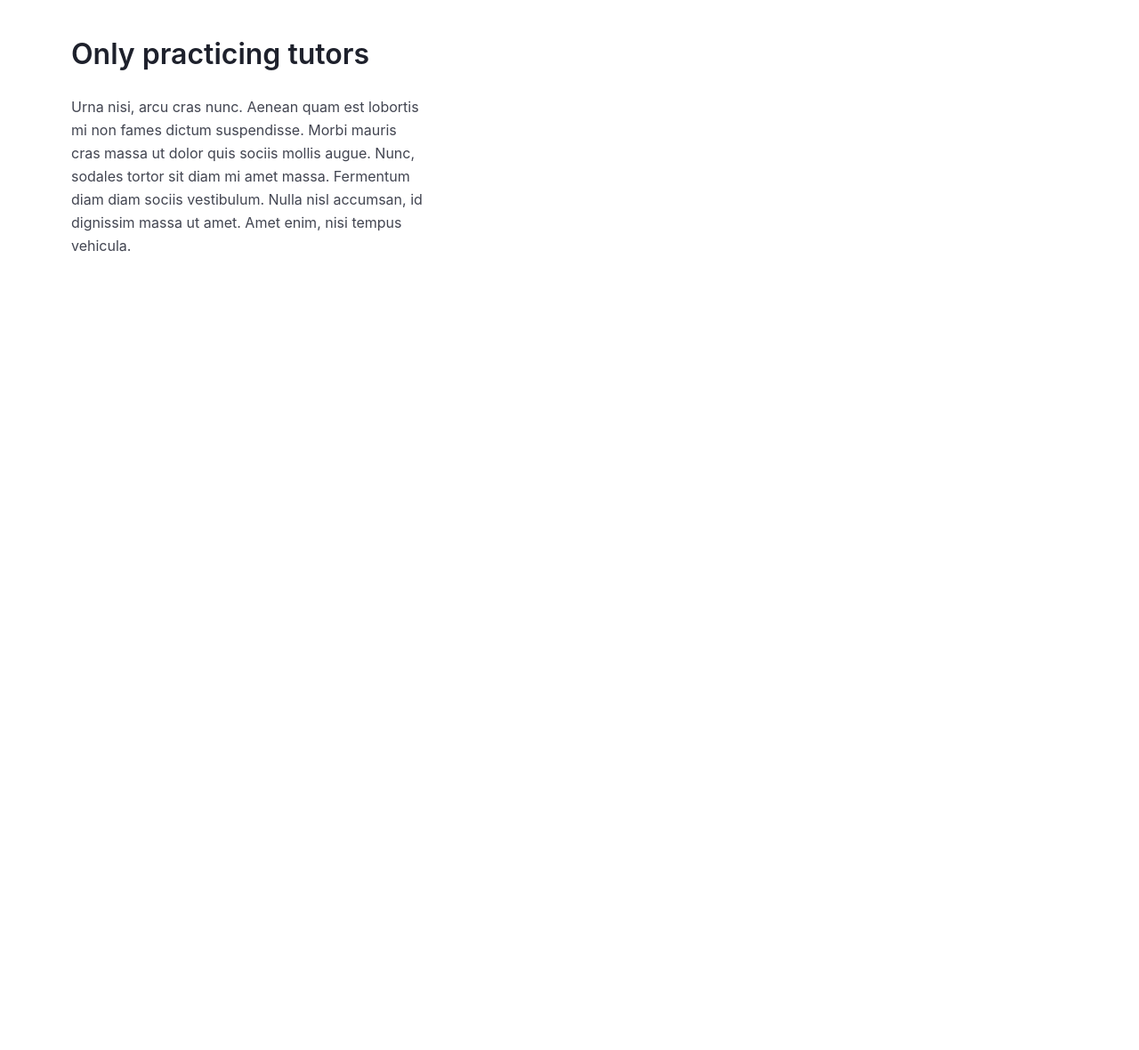
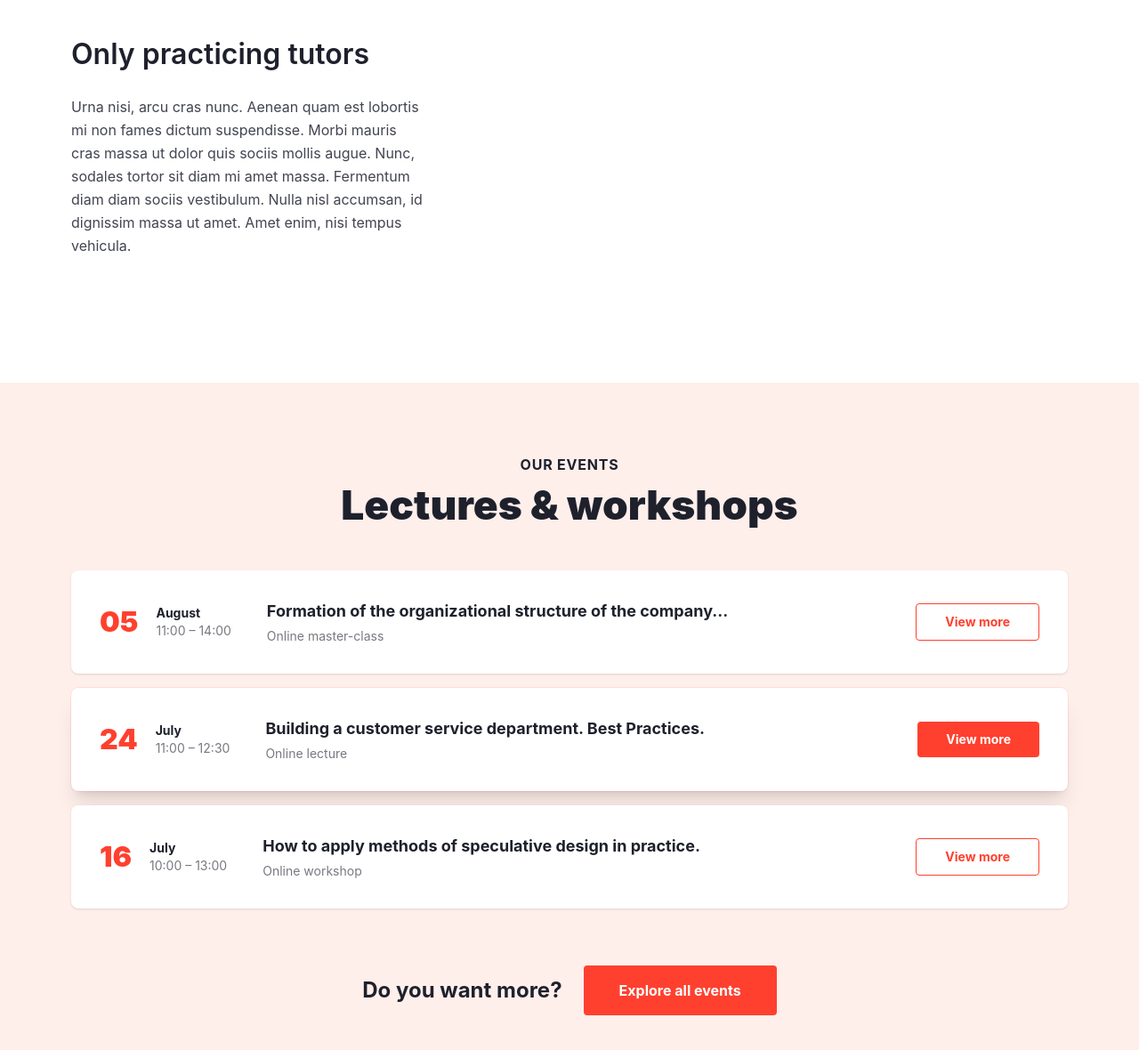
Before and after one commit to sino-Git379/GroupWork_HW, a website: page index.html in a window 1280 px wide. Shown: the part 1899-3079 px from the top of the page at 89% size. Before the commit the page ends 2329 px from the top, so only its background shows below. Drawn offline with nearby package versions, Linux system fonts and the light colour scheme; files that its build step writes are made by us from their sources.

Commit message:
section4 in page Sino

```diff
--- a/index.html
+++ b/index.html
@@ -213,6 +213,84 @@
 
         </div>
     </section>
+    <section class="w-full max-w-[1440px] mx-auto px-4 md:px-20 py-20 font-sans text-[#1e212c] bg-[#ffefeb]">
+
+        <p class="text-center text-base font-bold uppercase tracking-wider mb-2">Our events</p>
+        <h1 class="text-center text-4xl md:text-[46px] font-black mb-12">Lectures & workshops</h1>
+
+        <div class="flex flex-col gap-4 mb-16">
+
+            <div
+                class="bg-white rounded-lg p-6 md:p-8 flex items-center justify-between shadow-sm hover:shadow-md transition-shadow">
+                <div class="flex items-center gap-5 shrink-0">
+                    <span class="text-[28px] md:text-[32px] font-black text-[#ff402e]">05</span>
+                    <div class="text-sm">
+                        <p class="font-bold">August</p>
+                        <p class="opacity-60">11:00 – 14:00</p>
+                    </div>
+                </div>
+
+                <div class="hidden md:block flex-1 px-10">
+                    <h3 class="font-bold text-lg mb-1">Formation of the organizational structure of the company...</h3>
+                    <p class="text-sm opacity-60">Online master-class</p>
+                </div>
+
+                <button
+                    class="border border-[#ff402e] text-[#ff402e] px-6 md:px-8 py-2.5 rounded font-bold text-sm shrink-0 hover:bg-[#ff402e] hover:text-white transition-colors">
+                    View more
+                </button>
+            </div>
+
+            <div
+                class="bg-white rounded-lg p-6 md:p-8 flex items-center justify-between shadow-xl ring-1 ring-[#ff402e]/10">
+                <div class="flex items-center gap-5 shrink-0">
+                    <span class="text-[28px] md:text-[32px] font-black text-[#ff402e]">24</span>
+                    <div class="text-sm">
+                        <p class="font-bold">July</p>
+                        <p class="opacity-60">11:00 – 12:30</p>
+                    </div>
+                </div>
+
+                <div class="hidden md:block flex-1 px-10">
+                    <h3 class="font-bold text-lg mb-1">Building a customer service department. Best Practices.</h3>
+                    <p class="text-sm opacity-60">Online lecture</p>
+                </div>
+
+                <button class="bg-[#ff402e] text-white px-6 md:px-8 py-2.5 rounded font-bold text-sm shrink-0">
+                    View more
+                </button>
+            </div>
+
+            <div class="bg-white rounded-lg p-6 md:p-8 flex items-center justify-between shadow-sm">
+                <div class="flex items-center gap-5 shrink-0">
+                    <span class="text-[28px] md:text-[32px] font-black text-[#ff402e]">16</span>
+                    <div class="text-sm">
+                        <p class="font-bold">July</p>
+                        <p class="opacity-60">10:00 – 13:00</p>
+                    </div>
+                </div>
+
+                <div class="hidden md:block flex-1 px-10">
+                    <h3 class="font-bold text-lg mb-1">How to apply methods of speculative design in practice.</h3>
+                    <p class="text-sm opacity-60">Online workshop</p>
+                </div>
+
+                <button
+                    class="border border-[#ff402e] text-[#ff402e] px-6 md:px-8 py-2.5 rounded font-bold text-sm shrink-0 hover:bg-[#ff402e] hover:text-white transition-colors">
+                    View more
+                </button>
+            </div>
+
+        </div>
+
+        <div class="flex flex-col md:flex-row items-center justify-center gap-6">
+            <h4 class="text-2xl font-bold">Do you want more?</h4>
+            <button class="bg-[#ff402e] text-white px-10 py-4 rounded font-bold hover:shadow-lg transition-all">
+                Explore all events
+            </button>
+        </div>
+
+    </section>
 </body>
 
 </html>
```
